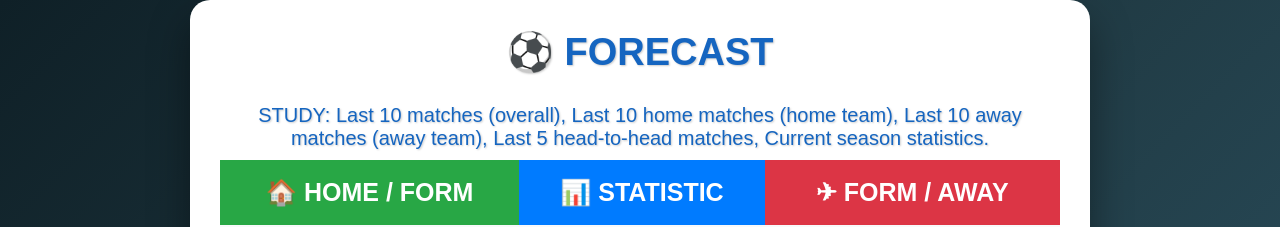
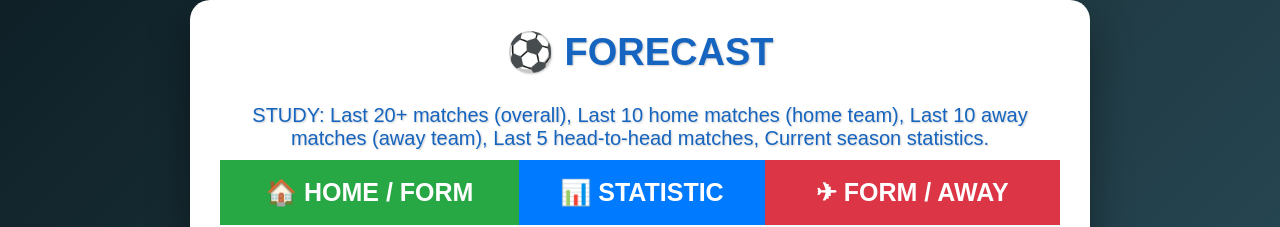
Before and after one commit to maza0419/checkforecast, a plain HTML site: page content/index..html in a window 1280 px wide. Shown: the top 227 px of the page. Drawn offline with Linux system fonts and the light colour scheme.

```diff
--- a/content/index..html
+++ b/content/index..html
@@ -188,7 +188,7 @@
 
 <h1>⚽ FORECAST</h1>
 <P>STUDY:
-    Last 10 matches (overall),
+    Last 20+ matches (overall),
     Last 10 home matches (home team),
     Last 10 away matches (away team),
     Last 5 head-to-head matches,
```
